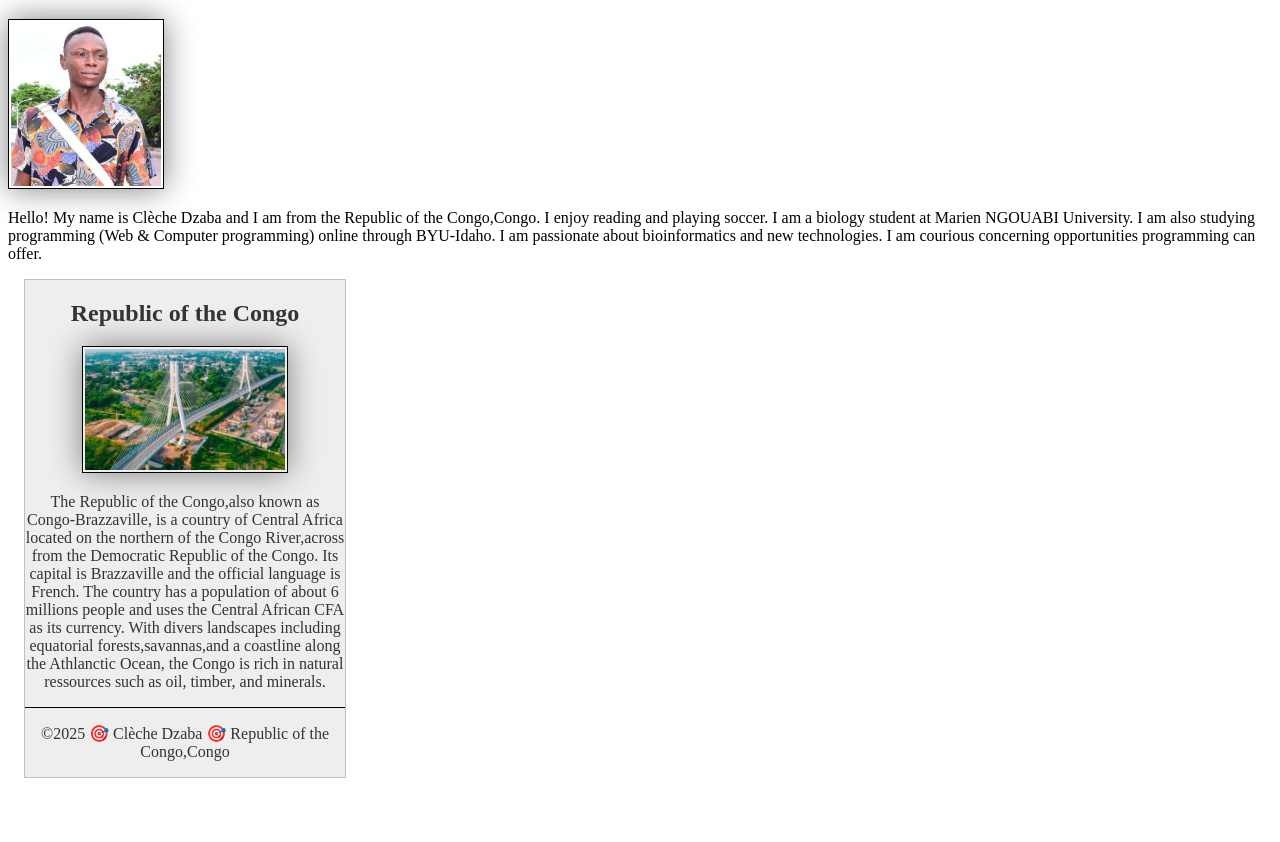
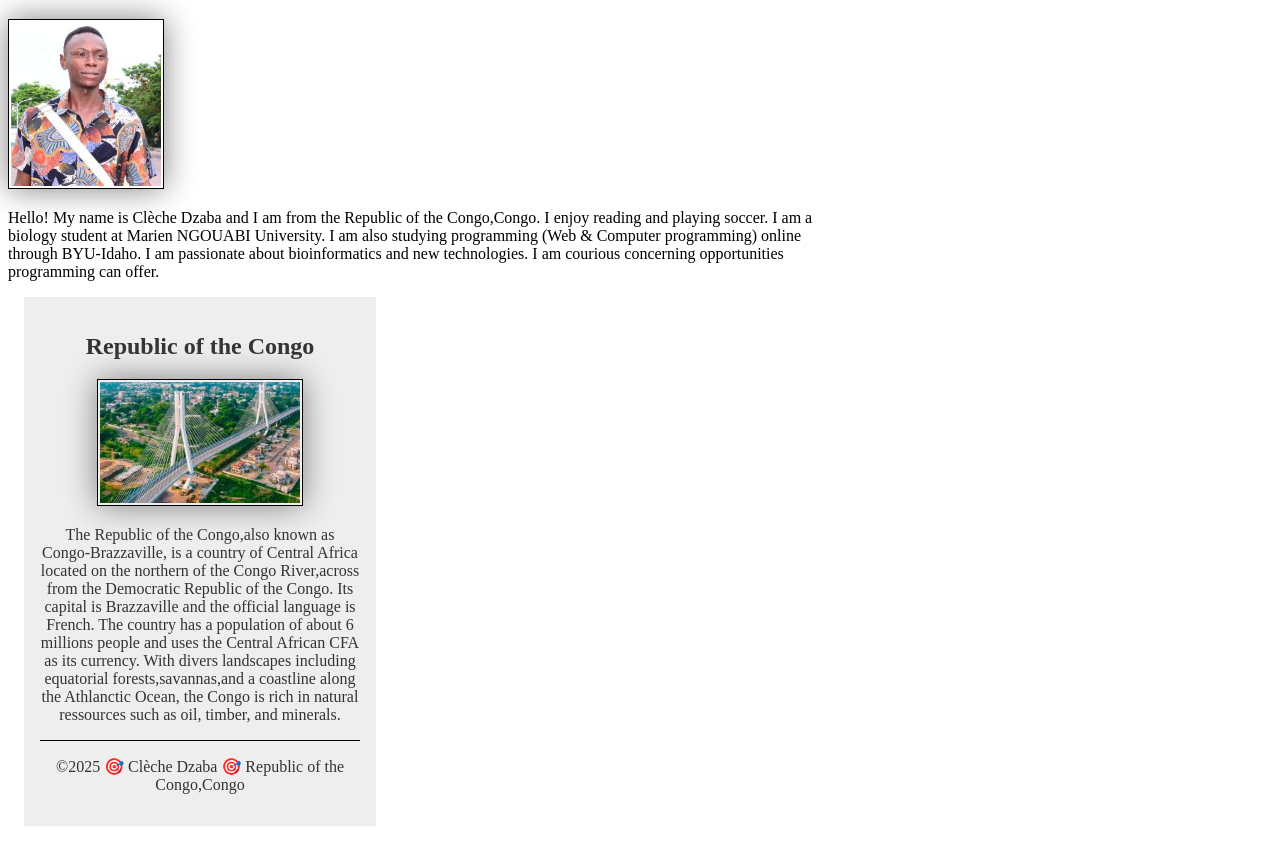
Before and after one commit to cdzaba/wdd130, a plain HTML site: page index.html in a window 1280 px wide. Shown: the part 205-1047 px from the top of the page. Before the commit the page ends 999 px from the top, so only its background shows below. Drawn offline with Linux system fonts and the light colour scheme.

Commit message:
congo landscape

```diff
--- a/index.html
+++ b/index.html
@@ -6,7 +6,7 @@
     <title>Clèche Dzaba | WDD 130 </title>
     <meta name="description" content="Clèche Dzaba's BYU-Idaho WDD 130 course home page">
     <meta="author" content="Clèche Dzaba">
-    <link rel="stylesheet"href="styles/styles.css">
+    <link rel="stylesheet "href="styles/styles.css">
   </head>
   <body>
     <header>
@@ -26,7 +26,7 @@
       </main>
       <aside>
         <h2>Republic of the Congo</h2>
-        <img src="images/congo_landscape.jpg" alt="congo landscape">
+        <img src="images/congo landscape.jpg"alt="congo landscape">
         <p>The Republic of the Congo,also known as Congo-Brazzaville, is a country of Central Africa located on the northern
          of the Congo River,across from the Democratic Republic of the Congo. Its capital is Brazzaville and the official language is
          French. The country has a population of about 6 millions people and uses the Central African CFA as its currency.
--- a/styles/styles.css
+++ b/styles/styles.css
@@ -2,43 +2,54 @@ nav {
   background-color: darkblue;
   padding: 10px;
 }
+
 nav a {
  color: white;
  display: block;
  padding: 20px;
 }
+
 h1 {
   color: darkblue;
 }
+
  img {
-  width: 150px;
+  width: 150;
   height: auto;
   border: 1px solid black;
   padding: 2px;
   box-shadow: 0 0 30px gray;
 }
-p  {
+
+p{
  padding: 10px;
 }
-aside {
+main {
+  max-width: 840px;
+}
+
+aside{
    width: 20rem;
    margin: 1rem;
-  border: 1px solid rgb(0 0 0 / 0.2); /*  */
+   border: 1px solid rgb (0 0 0 / 0.2); /* why using rgb instead of hex here?  */
+   padding: 1rem;
    background-color: #eee;
    color: #333;
    text-align: center;
 }
-aside img {
+
+aside img{
    width: 200px;
    height: auto;
 }
 main img {
  width: 150px;
  height: auto;
-  ...
+ ---
 }
 p { padding: 0;}
-footer {
+
+footer{
   margin-top: 15px;
   border-top: 1px solid #000;
   text-align: center;
```
Also changed, not shown: images/Congo_landscape.jpg (deleted), images/congo landscape.jpg (added). Lines whose indentation alone changed are shown as unchanged.
